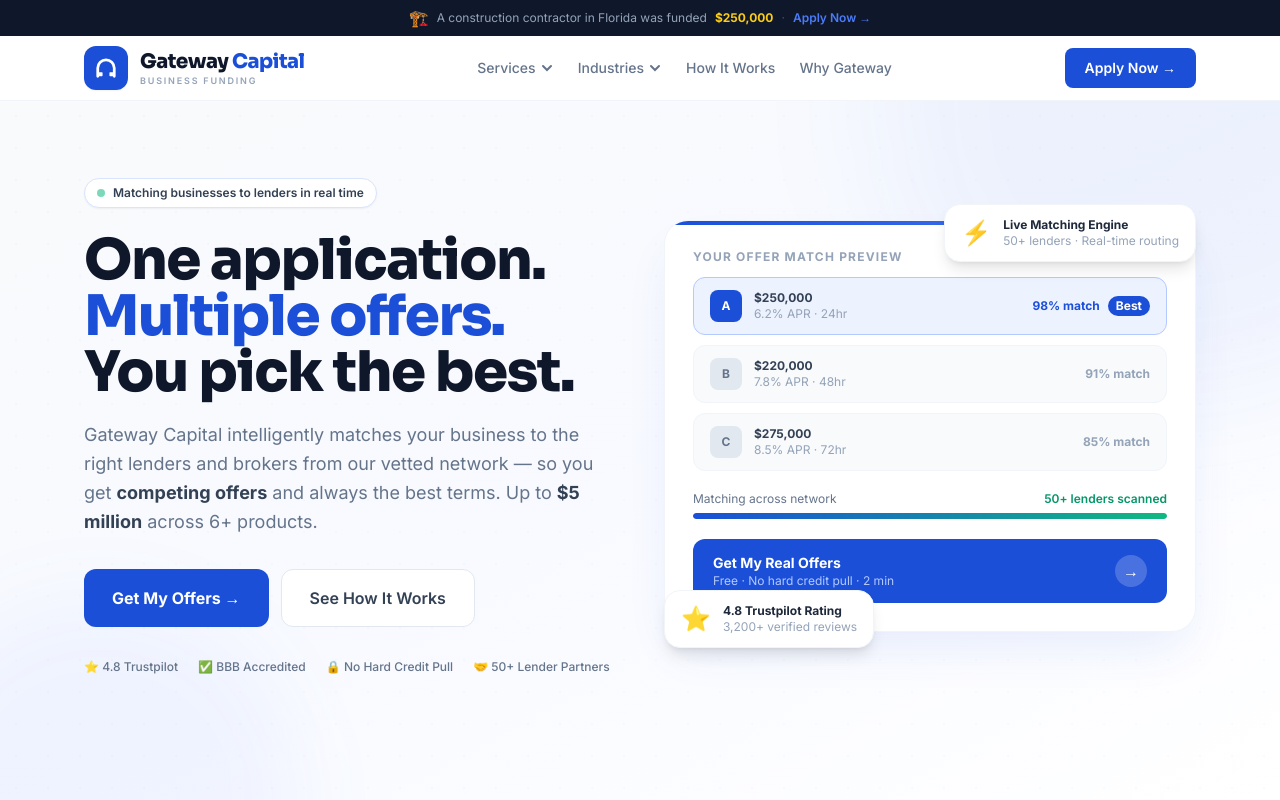
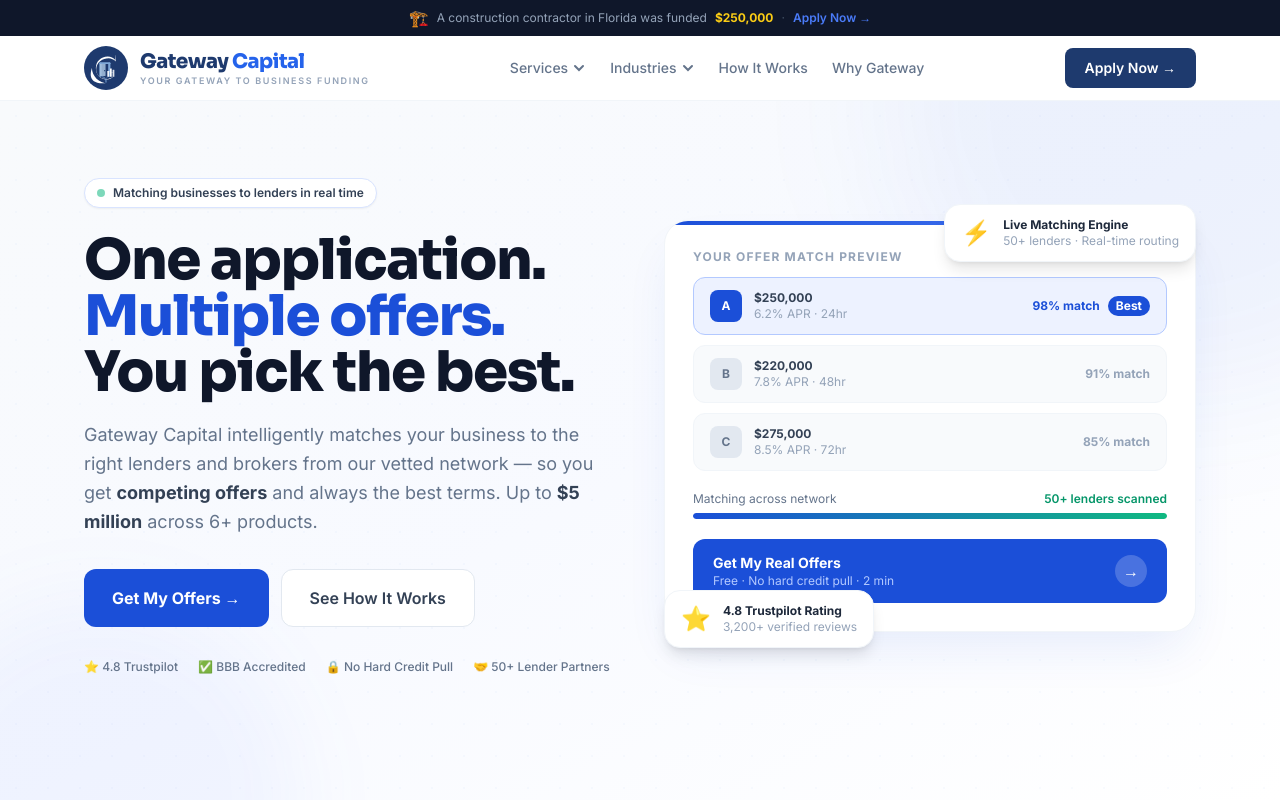
Before and after one commit to bigthinkcapital/gatewaycapital-site, a Next.js app: page / in a window 1280 px wide. Shown: the top 800 px of the page. Built offline with nearby package versions, Linux system fonts and the light colour scheme.

Commit message:
feat: replace logo with SVG mark matching brand — G with gateway door + bars + wordmark

```diff
--- a/src/components/Nav.tsx
+++ b/src/components/Nav.tsx
@@ -23,6 +23,72 @@
 ]
 
 type DropdownKey = 'services' | 'industries' | null
+
+/* ── Inline SVG logo mark ──────────────────────────────────────────────── */
+function LogoMark({ size = 44 }: { size?: number }) {
+  return (
+    <svg
+      width={size}
+      height={size}
+      viewBox="0 0 100 100"
+      fill="none"
+      xmlns="http://www.w3.org/2000/svg"
+      aria-hidden="true"
+    >
+      {/* Navy circle background */}
+      <circle cx="50" cy="50" r="50" fill="#1e3a6e" />
+
+      {/* ── Bold G letterform (open on right, thick strokes) ── */}
+      {/* Outer arc — left half of G */}
+      <path
+        d="M72 22 C72 22 30 14 18 50 C6 86 38 86 50 84 C62 82 74 74 74 74 L74 52 L54 52 L54 60 L66 60 L66 70 C66 70 58 76 48 75 C34 73 26 62 28 50 C30 37 42 28 56 28 C62 28 68 31 72 35 Z"
+        fill="white"
+      />
+
+      {/* Cut out center to make it a G not a C — inner white void */}
+      <path
+        d="M72 22 C68 18 62 15 54 15 C34 15 18 32 18 50 C18 68 34 85 54 85 C66 85 76 77 76 77 L76 50 L52 50 L52 60 L66 60 L66 70 C62 74 58 76 52 76 C36 76 27 64 27 50 C27 36 38 24 54 24 C61 24 67 27 71 32 Z"
+        fill="#1e3a6e"
+      />
+
+      {/* ── Door frame inside G ── */}
+      {/* Left door post */}
+      <rect x="35" y="38" width="5" height="32" rx="1" fill="#7ea8d8" />
+      {/* Right door post */}
+      <rect x="55" y="38" width="5" height="32" rx="1" fill="#7ea8d8" />
+      {/* Door top lintel */}
+      <rect x="35" y="37" width="25" height="4" rx="1" fill="#7ea8d8" />
+
+      {/* ── Open door panel (swung open to the left) ── */}
+      <rect x="36" y="41" width="13" height="27" rx="1" fill="#a8c4e0" opacity="0.85" />
+      {/* Door knob */}
+      <circle cx="47" cy="56" r="1.5" fill="#1e3a6e" />
+
+      {/* ── Rising bar chart columns (inside doorway, perspective) ── */}
+      <rect x="53" y="57" width="4" height="13" rx="0.5" fill="white" opacity="0.9" />
+      <rect x="59" y="51" width="4" height="19" rx="0.5" fill="white" />
+      <rect x="65" y="54" width="4" height="16" rx="0.5" fill="white" opacity="0.85" />
+
+      {/* ── Perspective path / road curving in ── */}
+      <path
+        d="M42 70 Q50 72 50 82"
+        stroke="#7ea8d8"
+        strokeWidth="2.5"
+        strokeLinecap="round"
+        fill="none"
+        opacity="0.7"
+      />
+      <path
+        d="M53 70 Q50 73 50 82"
+        stroke="#7ea8d8"
+        strokeWidth="1.5"
+        strokeLinecap="round"
+        fill="none"
+        opacity="0.5"
+      />
+    </svg>
+  )
+}
 
 export default function Nav() {
   const [scrolled, setScrolled] = useState(false)
@@ -63,19 +129,15 @@
 
         {/* Logo */}
         <Link href="/" className="flex items-center gap-3 group">
-          <div className="w-11 h-11 bg-blue-600 rounded-xl flex items-center justify-center shadow-sm group-hover:bg-blue-700 transition-colors flex-shrink-0">
-            <svg width="22" height="22" viewBox="0 0 16 16" fill="none">
-              <path d="M2 14V8C2 4.686 4.686 2 8 2C11.314 2 14 4.686 14 8V14" stroke="white" strokeWidth="2" strokeLinecap="round" strokeLinejoin="round"/>
-              <rect x="2" y="11" width="3.5" height="3" rx="0.5" fill="white"/>
-              <rect x="10.5" y="11" width="3.5" height="3" rx="0.5" fill="white"/>
-            </svg>
+          <div className="flex-shrink-0 transition-transform group-hover:scale-105 duration-200">
+            <LogoMark size={44} />
           </div>
           <div className="leading-none">
-            <div className="font-display font-extrabold text-xl text-slate-900 tracking-tight leading-none">
-              Gateway <span className="text-blue-600">Capital</span>
+            <div className="font-display font-extrabold text-xl tracking-tight leading-none" style={{ color: '#1e3a6e' }}>
+              Gateway <span style={{ color: '#2563eb' }}>Capital</span>
             </div>
-            <div className="text-[9px] font-semibold tracking-[0.2em] text-slate-400 uppercase mt-1 leading-none">
-              Business Funding
+            <div className="text-[9px] font-semibold tracking-[0.18em] text-slate-400 uppercase mt-1 leading-none">
+              Your Gateway to Business Funding
             </div>
           </div>
         </Link>
@@ -100,7 +162,7 @@
               <div className="absolute top-full left-1/2 -translate-x-1/2 mt-3 w-64 bg-white rounded-2xl border border-slate-200 shadow-xl shadow-slate-900/10 overflow-hidden z-50">
                 <div className="p-2">
                   <Link href="/services" className="flex items-center gap-3 px-4 py-3 rounded-xl hover:bg-blue-50 transition-colors group mb-1" onClick={() => setActiveDropdown(null)}>
-                    <div className="w-8 h-8 bg-blue-600 rounded-lg flex items-center justify-center text-sm flex-shrink-0">💼</div>
+                    <div className="w-8 h-8 rounded-lg flex items-center justify-center text-sm flex-shrink-0" style={{ backgroundColor: '#1e3a6e' }}>💼</div>
                     <div>
                       <div className="text-sm font-bold text-slate-900 group-hover:text-blue-600 transition-colors">All Services</div>
                       <div className="text-xs text-slate-400">View every funding product</div>
@@ -138,7 +200,7 @@
               <div className="absolute top-full left-1/2 -translate-x-1/2 mt-3 w-72 bg-white rounded-2xl border border-slate-200 shadow-xl shadow-slate-900/10 overflow-hidden z-50">
                 <div className="p-2">
                   <Link href="/industries" className="flex items-center gap-3 px-4 py-3 rounded-xl hover:bg-blue-50 transition-colors group mb-1" onClick={() => setActiveDropdown(null)}>
-                    <div className="w-8 h-8 bg-blue-600 rounded-lg flex items-center justify-center text-sm flex-shrink-0">🏭</div>
+                    <div className="w-8 h-8 rounded-lg flex items-center justify-center text-sm flex-shrink-0" style={{ backgroundColor: '#1e3a6e' }}>🏭</div>
                     <div>
                       <div className="text-sm font-bold text-slate-900 group-hover:text-blue-600 transition-colors">All Industries</div>
                       <div className="text-xs text-slate-400">View every industry we serve</div>
@@ -169,7 +231,7 @@
 
         {/* CTA */}
         <div className="hidden md:block">
-          <Link href="/apply" className="inline-flex items-center gap-1.5 bg-blue-600 hover:bg-blue-700 text-white text-sm font-semibold px-5 py-2.5 rounded-lg transition-all hover:shadow-lg hover:shadow-blue-600/25 hover:-translate-y-0.5">
+          <Link href="/apply" className="inline-flex items-center gap-1.5 text-white text-sm font-semibold px-5 py-2.5 rounded-lg transition-all hover:shadow-lg hover:-translate-y-0.5" style={{ backgroundColor: '#1e3a6e' }}>
             Apply Now →
           </Link>
         </div>
@@ -210,7 +272,7 @@
             <Link href="/#why-us" className="text-sm font-medium text-slate-700 py-2.5 px-3 rounded-lg hover:bg-slate-50" onClick={() => setMenuOpen(false)}>Why Gateway</Link>
           </div>
           <div className="pt-2 border-t border-slate-100 mt-1">
-            <Link href="/apply" className="block bg-blue-600 text-white text-sm font-semibold px-5 py-3 rounded-lg text-center hover:bg-blue-700 transition-colors" onClick={() => setMenuOpen(false)}>
+            <Link href="/apply" className="block text-white text-sm font-semibold px-5 py-3 rounded-lg text-center transition-colors" style={{ backgroundColor: '#1e3a6e' }} onClick={() => setMenuOpen(false)}>
               Apply Now — It&apos;s Free →
             </Link>
           </div>
```
